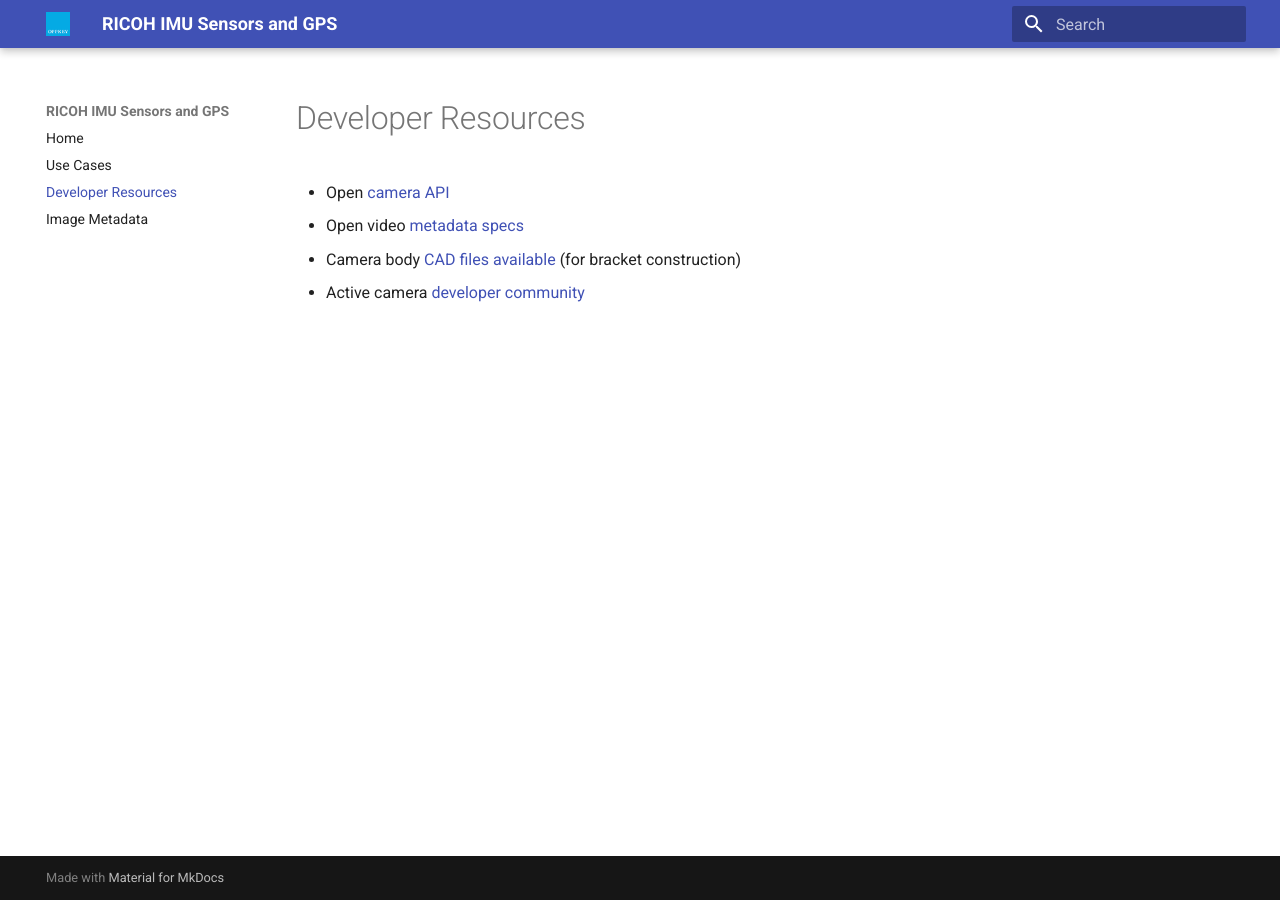
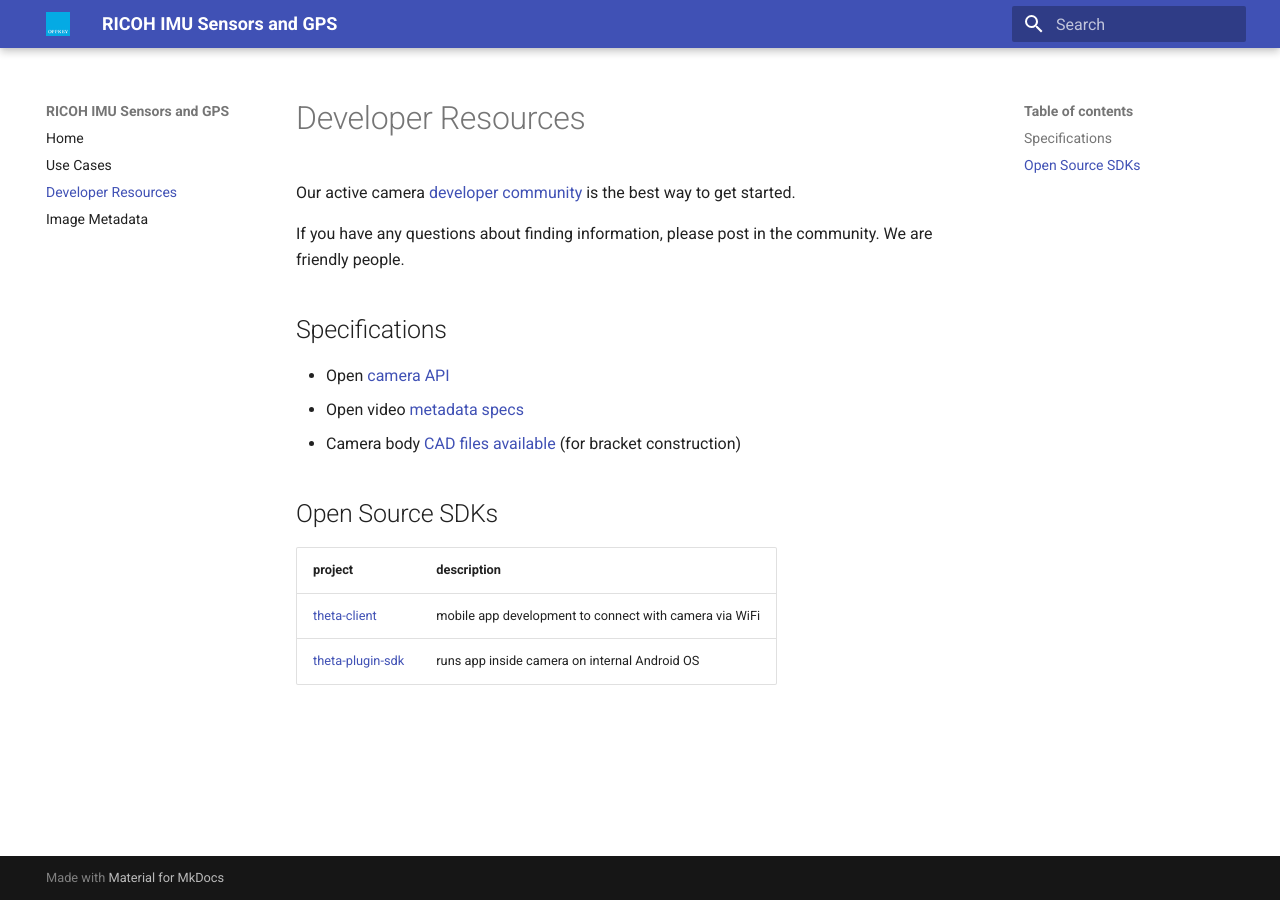
Before and after one commit to codetricity/theta-gis, an MkDocs documentation site: the page built from docs/resources.md, in a window 1280 px wide. Built offline with MkDocs 1.6.1 and Material for MkDocs 9.7.7, drawn with Linux system fonts in a browser that asks for light colours.

Commit message:
added links to SDKs

```diff
--- a/docs/resources.md
+++ b/docs/resources.md
@@ -1,6 +1,19 @@
 # Developer Resources
+
+Our active camera [developer community](https://community.theta360.guide/) is the best way to get started.
+
+If you have any questions about finding information, please
+post in the community.  We are friendly people.
+
+## Specifications
 
 * Open [camera API](https://github.com/ricohapi/theta-api-specs)
 * Open video [metadata specs](https://github.com/ricohapi/theta-api-specs/tree/main/theta-metadata)
 * Camera body [CAD files available](https://pages.ricoh360.com/theta-3d-data) (for bracket construction)
-* Active camera [developer community](https://community.theta360.guide/)
+
+## Open Source SDKs
+
+| project | description |
+| ---- | ----------- |
+| [theta-client](https://github.com/ricohapi/theta-client) | mobile app development to connect with camera via WiFi |
+| [theta-plugin-sdk](https://github.com/ricohapi/theta-plugin-sdk) | runs app inside camera on internal Android OS |
```
